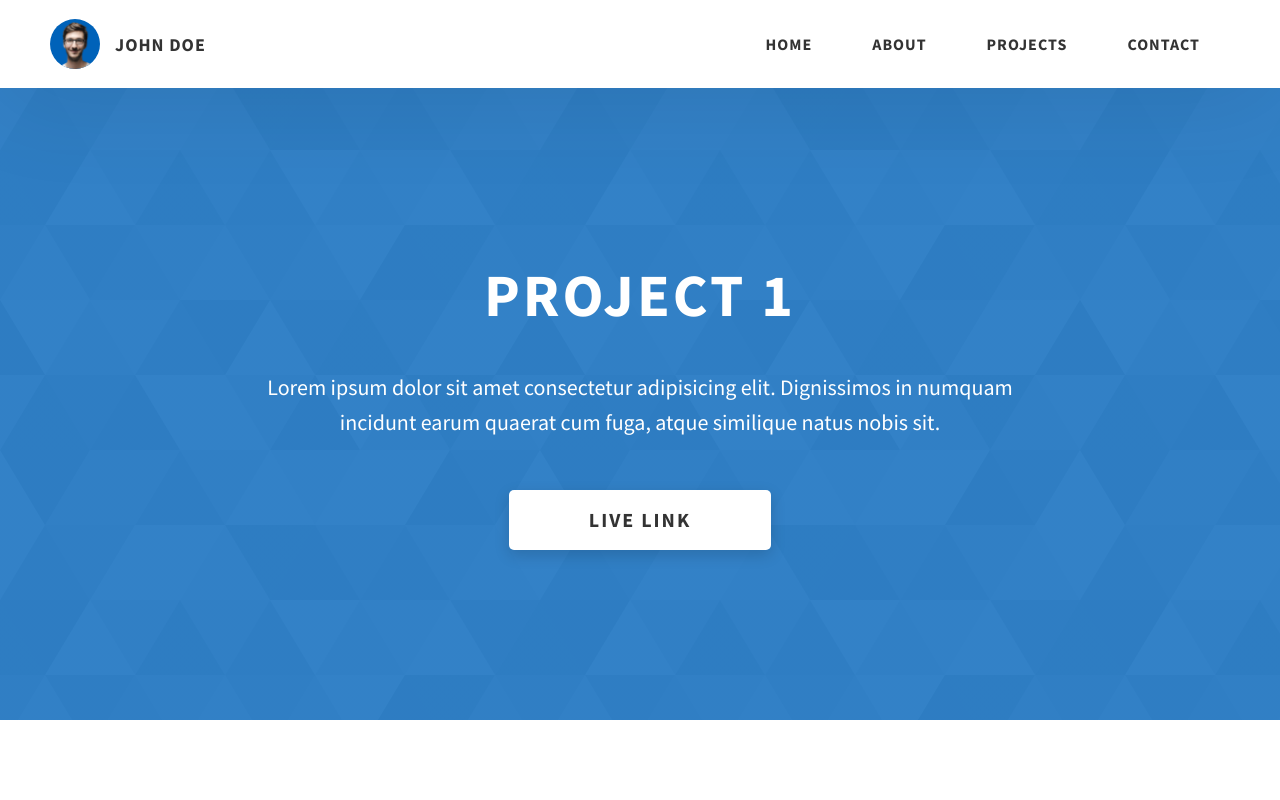
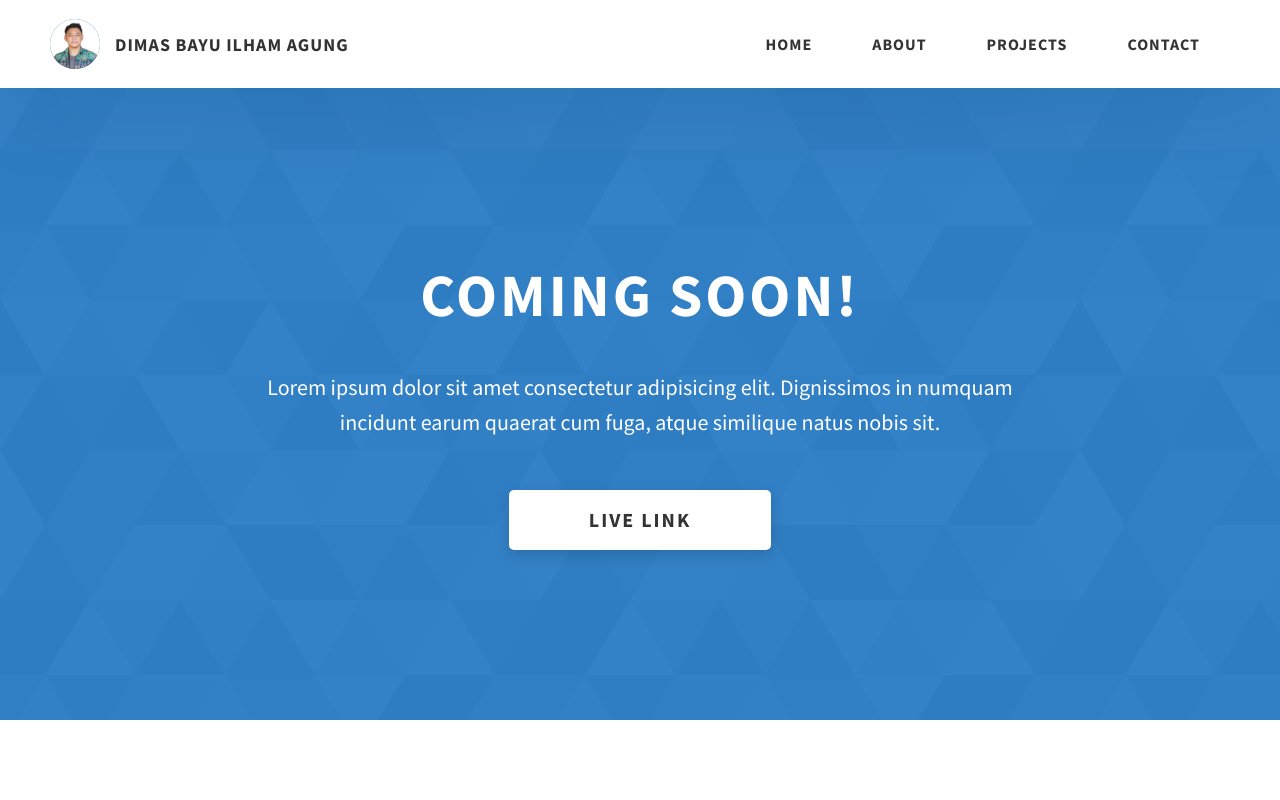
Before and after one commit to dmsbay/dmsbay.github.io, a website: page project-1.html in a window 1280 px wide. Shown: the top 800 px of the page. Drawn offline with Linux system fonts and the light colour scheme.

Commit message:
Update project-1.html

```diff
--- a/project-1.html
+++ b/project-1.html
@@ -22,12 +22,12 @@
         <div class="header__logo-container">
           <div class="header__logo-img-cont">
             <img
-              src="./assets/png/john-doe.png"
+              src="./assets/png/dimas profile.png"
               alt="Ram Maheshwari Logo Image"
               class="header__logo-img"
             />
           </div>
-          <span class="header__logo-sub">John Doe</span>
+          <span class="header__logo-sub">Dimas Bayu Ilham Agung</span>
         </div>
         <div class="header__main">
           <ul class="header__links">
@@ -84,7 +84,7 @@
     </header>
     <section class="project-cs-hero">
       <div class="project-cs-hero__content">
-        <h1 class="heading-primary">Project 1</h1>
+        <h1 class="heading-primary">COMING SOON!</h1>
         <div class="project-cs-hero__info">
           <p class="text-primary">
             Lorem ipsum dolor sit amet consectetur adipisicing elit. Dignissimos
```
